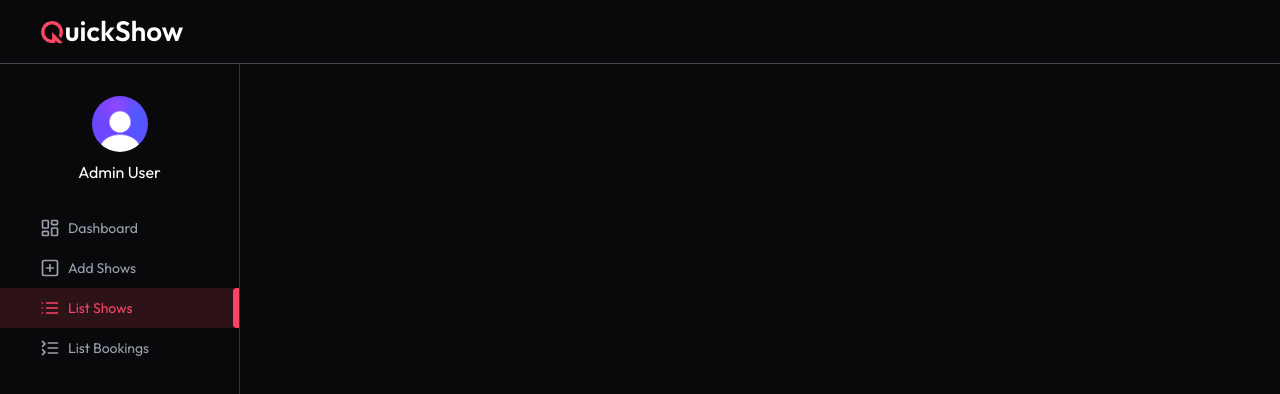
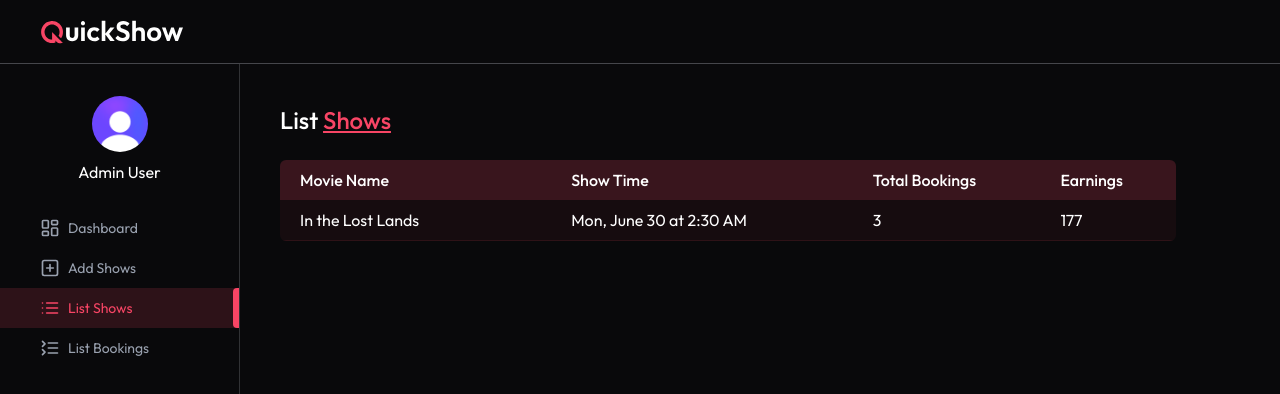
Before and after one commit to SATH20/Snapticket-, a React (Vite) app in the folder client/: page /admin/list-shows in a window 1280 px wide. Shown: the top 394 px of the page. Built offline with nearby package versions, Linux system fonts and the light colour scheme; no server answers.

Commit message:
feat: Design List Shows Page from Admin Dashboard

```diff
--- a/client/src/pages/admin/ListShows.jsx
+++ b/client/src/pages/admin/ListShows.jsx
@@ -1,11 +1,76 @@
-import React from 'react'
+import { useEffect, useState } from "react";
+import { dummyShowsData } from "../../assets/assets";
+import Loading from "../../components/Loading";
+import Title from "../../components/admin/Title";
+import { dateFormat } from "../../lib/dateFormat";
 
 const ListShows = () => {
-  return (
-    <div>
+  const currency = import.meta.env.VITE_CURRENCY;
 
-    </div>
-  )
-}
+  const [shows, setShows] = useState([]);
+  const [loading, setLoading] = useState(true);
 
-export default ListShows
+  const getAllShow = async () => {
+    try {
+      setShows([
+        {
+          movie: dummyShowsData[0],
+          showDateTime: "2025-06-30T02:30:00.000Z",
+          showPrice: 59,
+          occupiedSeats: {
+            A1: "user_1",
+            B1: "user_2",
+            C1: "user_3",
+          },
+        },
+      ]);
+      setLoading(false);
+    } catch (error) {
+      console.error(error);
+    }
+  };
+
+  useEffect(() => {
+    getAllShow();
+  }, []);
+
+  return !loading ? (
+    <>
+      <Title text1="List" text2="Shows" />
+      <div className="max-w-4xl mt-6 overflow-x-auto">
+        <table className="w-full border-collapse rounded-md overflow-hidden text-nowrap">
+          <thead>
+            <tr className="bg-primary/20 text-left text-white">
+              <th className="p-2 font-medium pl-5">Movie Name</th>
+              <th className="p-2 font-medium">Show Time</th>
+              <th className="p-2 font-medium">Total Bookings</th>
+              <th className="p-2 font-medium">Earnings</th>
+            </tr>
+          </thead>
+          <tbody>
+            {shows.map((show, index) => (
+              <tr
+                key={index}
+                className="border-b border-primary/10 bg-primary/5 even:bg-primary/10"
+              >
+                <td className="p-2 min-w-45 pl-5">{show.movie.title}</td>
+                <td className="p-2">{dateFormat(show.showDateTime)}</td>
+                <td className="p-2">
+                  {Object.keys(show.occupiedSeats).length}
+                </td>
+                <td className="p-2">
+                  {currency}{" "}
+                  {Object.keys(show.occupiedSeats).length * show.showPrice}
+                </td>
+              </tr>
+            ))}
+          </tbody>
+        </table>
+      </div>
+    </>
+  ) : (
+    <Loading />
+  );
+};
+
+export default ListShows;
```
